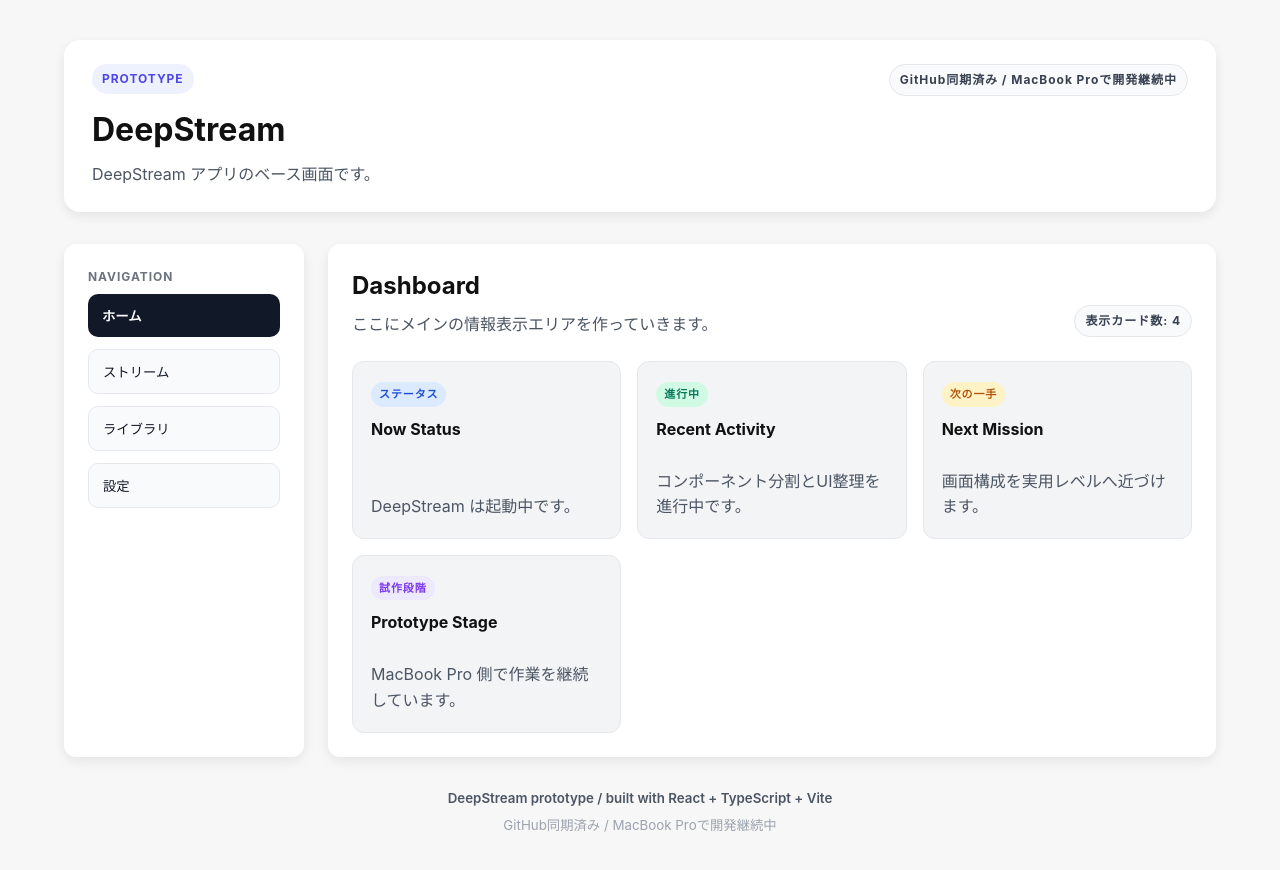
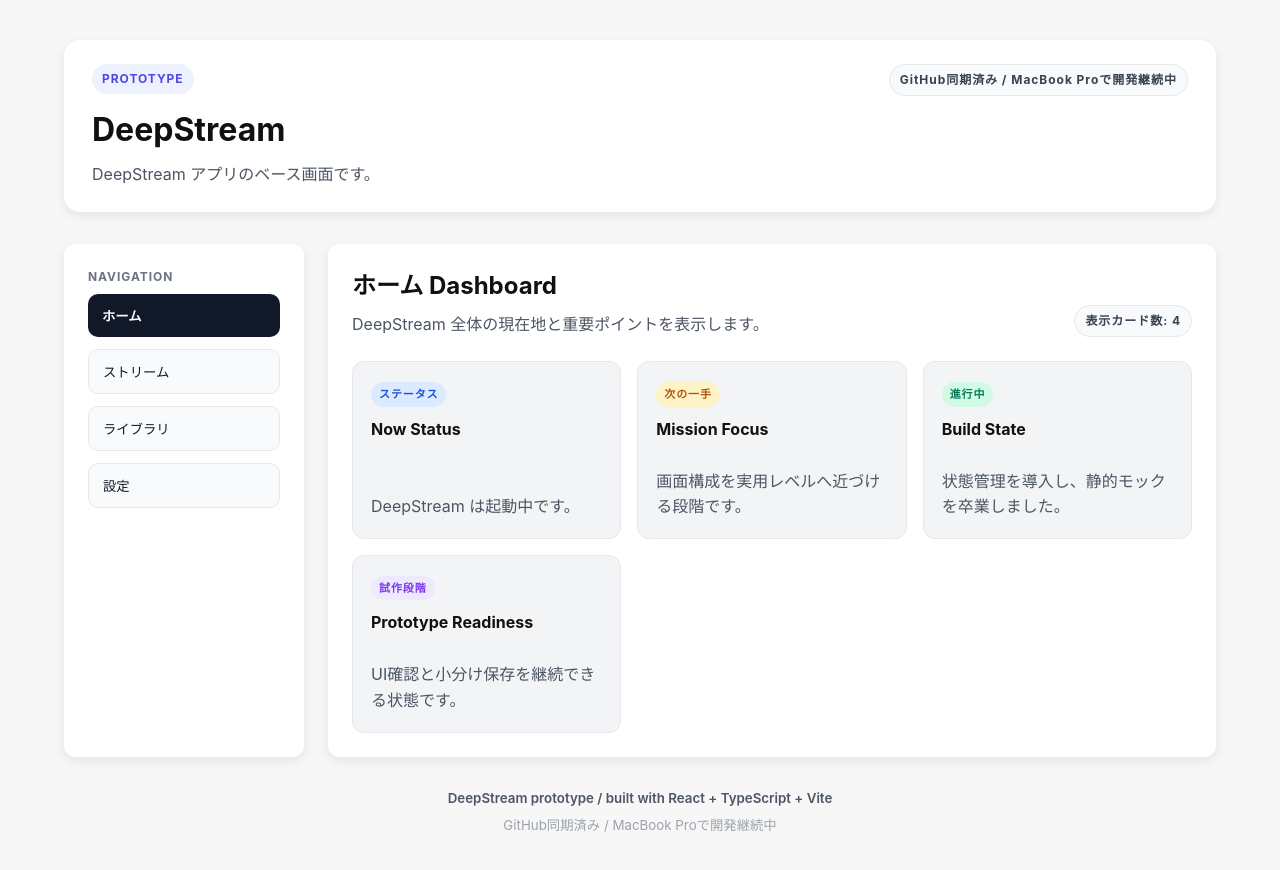
Before and after one commit to wwm001/deepstream, a React (Vite) app: page / in a window 1280 px wide. Shown: the top 870 px of the page. Built offline with nearby package versions, Linux system fonts and the light colour scheme.

Commit message:
Switch dashboard content by section

```diff
--- a/src/App.tsx
+++ b/src/App.tsx
@@ -28,7 +28,7 @@ function App() {
       }
       content={
         <PageCard>
-          <Dashboard />
+          <Dashboard currentSection={currentSection} />
         </PageCard>
       }
       footer={<Footer />}
--- a/src/components/Dashboard.tsx
+++ b/src/components/Dashboard.tsx
@@ -1,17 +1,28 @@
 import StreamCard from "./StreamCard";
 import StatusPill from "./StatusPill";
 import SectionHeader from "./SectionHeader";
-import { dashboardCards } from "../dashboardCards";
+import {
+  dashboardCardsBySection,
+  dashboardSectionDescriptions,
+} from "../dashboardCards";
+import type { NavigationSection } from "../navigationItems";
 
-function Dashboard() {
+type DashboardProps = {
+  currentSection: NavigationSection;
+};
+
+function Dashboard({ currentSection }: DashboardProps) {
+  const cards = dashboardCardsBySection[currentSection];
+  const description = dashboardSectionDescriptions[currentSection];
+
   return (
     <section>
       <SectionHeader
-        title="Dashboard"
-        description="ここにメインの情報表示エリアを作っていきます。"
+        title={`${currentSection} Dashboard`}
+        description={description}
         right={
           <StatusPill
-            label={`表示カード数: ${dashboardCards.length}`}
+            label={`表示カード数: ${cards.length}`}
             tone="gray"
             uppercase={false}
           />
@@ -26,7 +37,7 @@ function Dashboard() {
           marginTop: "24px",
         }}
       >
-        {dashboardCards.map((card) => (
+        {cards.map((card) => (
           <StreamCard
             key={card.title}
             title={card.title}
--- a/src/dashboardCards.ts
+++ b/src/dashboardCards.ts
@@ -1,24 +1,103 @@
 import type { DashboardCard } from "./types";
+import type { NavigationSection } from "./navigationItems";
 
-export const dashboardCards: DashboardCard[] = [
+export const dashboardSectionDescriptions: Record<NavigationSection, string> = {
+  ホーム: "DeepStream 全体の現在地と重要ポイントを表示します。",
+  ストリーム: "進行中の更新や作業ログの流れを表示します。",
+  ライブラリ: "再利用できる部品や参照情報を整理して表示します。",
+  設定: "環境情報や状態確認用の項目を表示します。",
+};
+
+export const dashboardCardsBySection: Record<
+  NavigationSection,
+  DashboardCard[]
+> = {
+  ホーム: [
     {
       title: "Now Status",
       description: "DeepStream は起動中です。",
       type: "ステータス",
     },
     {
-    title: "Recent Activity",
-    description: "コンポーネント分割とUI整理を進行中です。",
+      title: "Mission Focus",
+      description: "画面構成を実用レベルへ近づける段階です。",
+      type: "次の一手",
+    },
+    {
+      title: "Build State",
+      description: "状態管理を導入し、静的モックを卒業しました。",
       type: "進行中",
     },
     {
-    title: "Next Mission",
-    description: "画面構成を実用レベルへ近づけます。",
+      title: "Prototype Readiness",
+      description: "UI確認と小分け保存を継続できる状態です。",
+      type: "試作段階",
+    },
+  ],
+  ストリーム: [
+    {
+      title: "Recent Activity",
+      description: "コンポーネント分割と状態管理の整備を進行中です。",
+      type: "進行中",
+    },
+    {
+      title: "Sidebar Control",
+      description: "ナビゲーション選択が画面状態に連動しています。",
+      type: "ステータス",
+    },
+    {
+      title: "Next Update",
+      description: "セクションごとの実データ表示をさらに磨きます。",
       type: "次の一手",
     },
     {
-    title: "Prototype Stage",
-    description: "MacBook Pro 側で作業を継続しています。",
+      title: "Flow Check",
+      description: "表示確認と Git 保存の運用フローは安定しています。",
       type: "試作段階",
     },
-];
+  ],
+  ライブラリ: [
+    {
+      title: "Reusable Parts",
+      description: "StatusPill / SectionHeader / SidebarNavItem を再利用中です。",
+      type: "ステータス",
+    },
+    {
+      title: "Layout Module",
+      description: "AppLayout に画面全体レイアウト責務を集約しました。",
+      type: "進行中",
+    },
+    {
+      title: "Next Extraction",
+      description: "今後は実機能追加を優先し、過分解は避けます。",
+      type: "次の一手",
+    },
+    {
+      title: "Component Shelf",
+      description: "小さく切って保存する設計資産が蓄積されています。",
+      type: "試作段階",
+    },
+  ],
+  設定: [
+    {
+      title: "Environment Check",
+      description: "Vite 開発サーバーでローカル確認を継続しています。",
+      type: "ステータス",
+    },
+    {
+      title: "Git Sync",
+      description: "main ブランチは GitHub と同期された状態です。",
+      type: "進行中",
+    },
+    {
+      title: "Next Config",
+      description: "表示内容の実データ化と操作導線の強化を進めます。",
+      type: "次の一手",
+    },
+    {
+      title: "Prototype Ops",
+      description: "ローカル確認 → commit → push の運用が定着しています。",
+      type: "試作段階",
+    },
+  ],
+};
```
Lines whose indentation alone changed are shown as unchanged.
